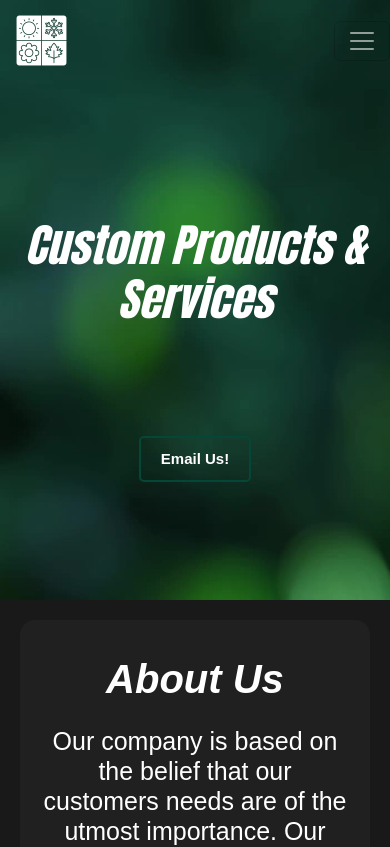
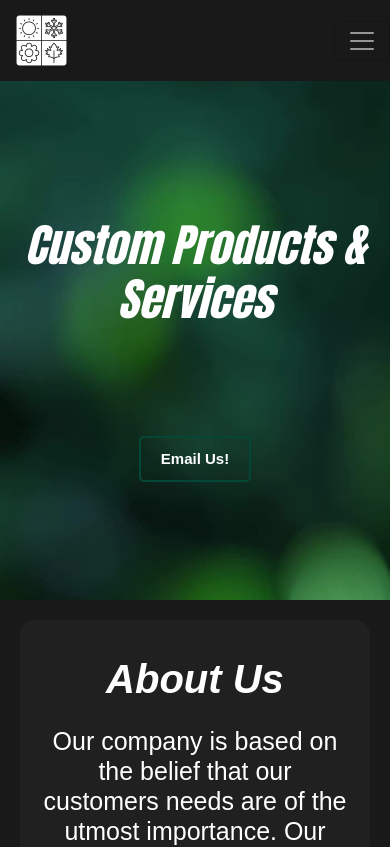
Before and after one commit to MikeAtwood/custom-products, a React (Vite) app: page /contact in a window 390 px wide. Shown: the top 847 px of the page. Built offline with nearby package versions, Linux system fonts and the light colour scheme.

Commit message:
updated navbar bg-color

```diff
--- a/src/App.css
+++ b/src/App.css
@@ -365,13 +365,13 @@ nav.navbar {
   .navbar {
     position: relative;
     font-size: 30px;
-    background-color: #1a1919;
+    background-color: #1a1919 !important;
   }
   .navbar.scrolled {
     background-color: #1a1919 !important;
   }
   .navbar .nav-link {
-    padding-left: 20px;
+    padding-left: 50px;
   }
   .navbar img {
     padding-left: 15px;
@@ -379,12 +379,7 @@ nav.navbar {
   .custom-icon {
     color: #fff;
   }
-  .navbar .mx-auto {
-    position: relative;
-    background-color: #1a1919;
-    height: 100vh;
-  }
-
+  /*--------------------------------------------------------- HERO ---------------------------------------------------------*/
   .hero-container {
     display: flex;
     align-items: center;
@@ -399,10 +394,6 @@ nav.navbar {
   .hero-container a {
     font-size: 15px;
   }
-  /* .hero-container h1 {
-    font-size: 30px;
-    top: 103px;
-  } */
   .hero-container h1 {
     position: relative;
     top: -300px;
```
